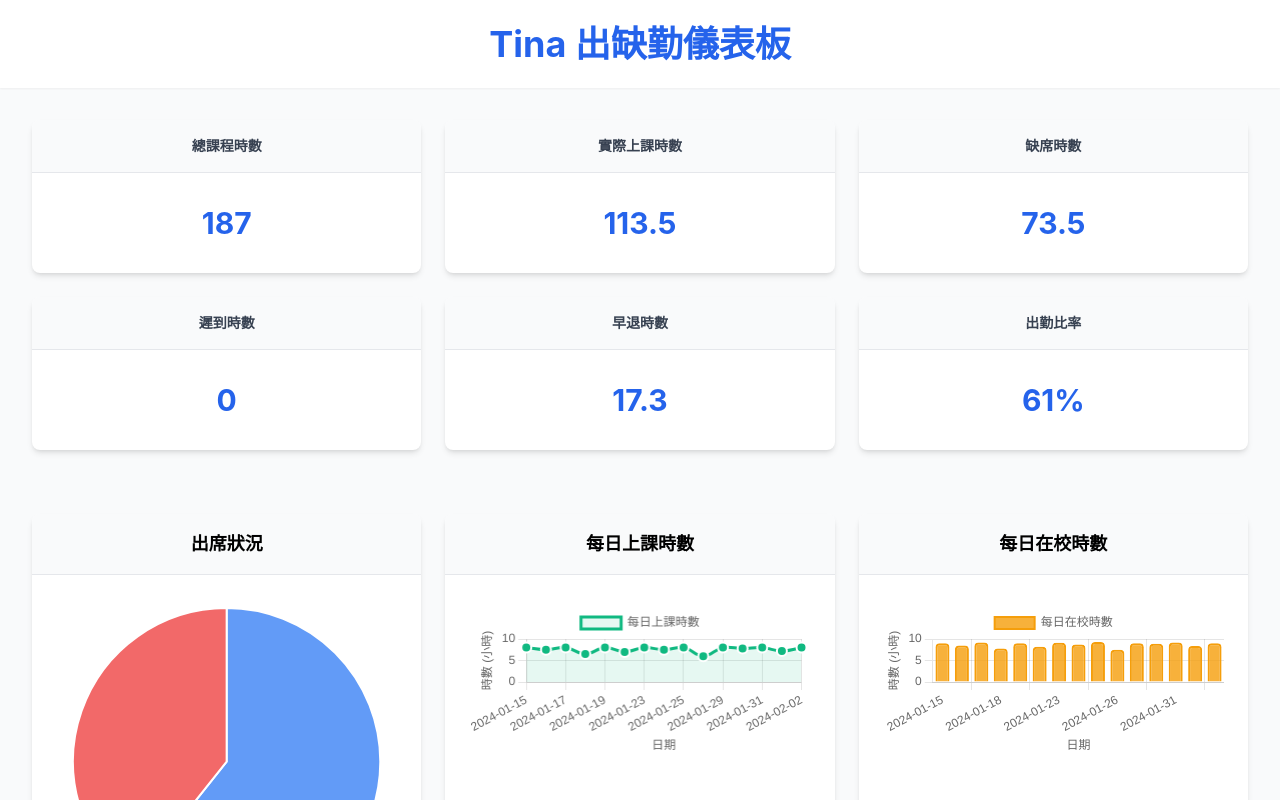
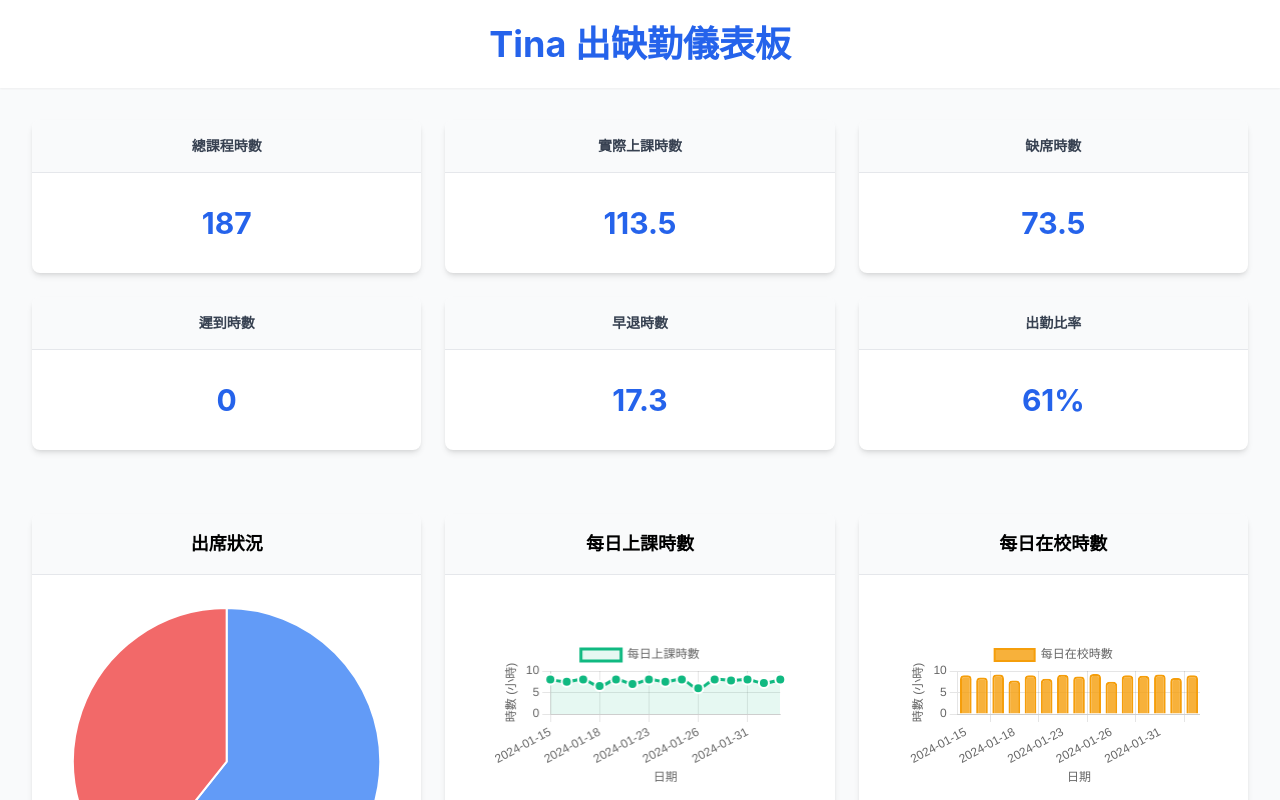
Before and after one commit to tinachen0326/chart.js-dashboard, a Vue app: page / in a window 1280 px wide. Shown: the top 800 px of the page. Built offline with nearby package versions, Linux system fonts and the light colour scheme.

Commit message:
為 DailyHoursLineChart 和 SchoolHoursBarChart 組件新增包裹 div，確保圖表正確渲染於卡片內

```diff
--- a/src/components/DailyHoursLineChart.vue
+++ b/src/components/DailyHoursLineChart.vue
@@ -1,5 +1,7 @@
 <template>
-  <Line :data="data" :options="options" />
+  <div class="card-body h-180">
+    <Line :data="data" :options="options" v-if="data" />
+  </div>
 </template>
 
 <script setup>
--- a/src/components/SchoolHoursBarChart.vue
+++ b/src/components/SchoolHoursBarChart.vue
@@ -1,5 +1,7 @@
 <template>
-  <Bar :data="data" :options="options" />
+  <div class="card-body h-180">
+    <Bar :data="data" :options="options" />
+  </div>
 </template>
 
 <script setup>
```
